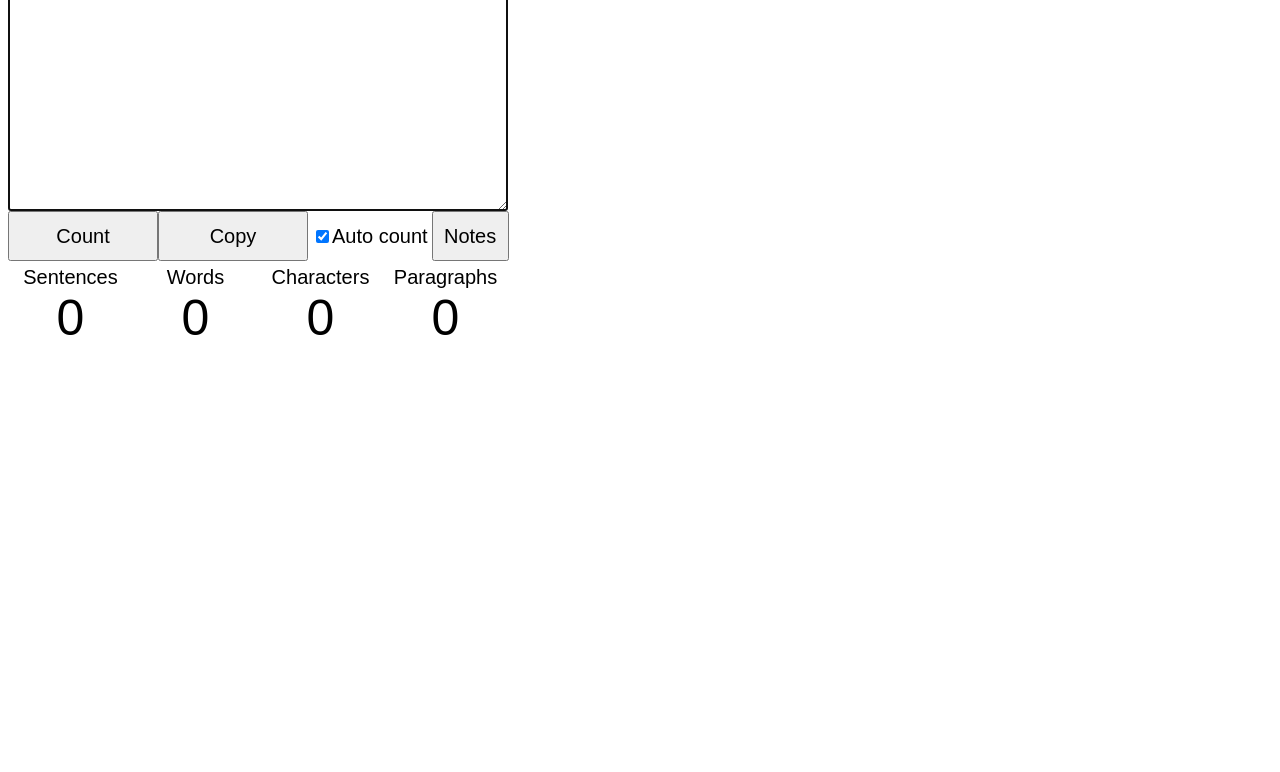
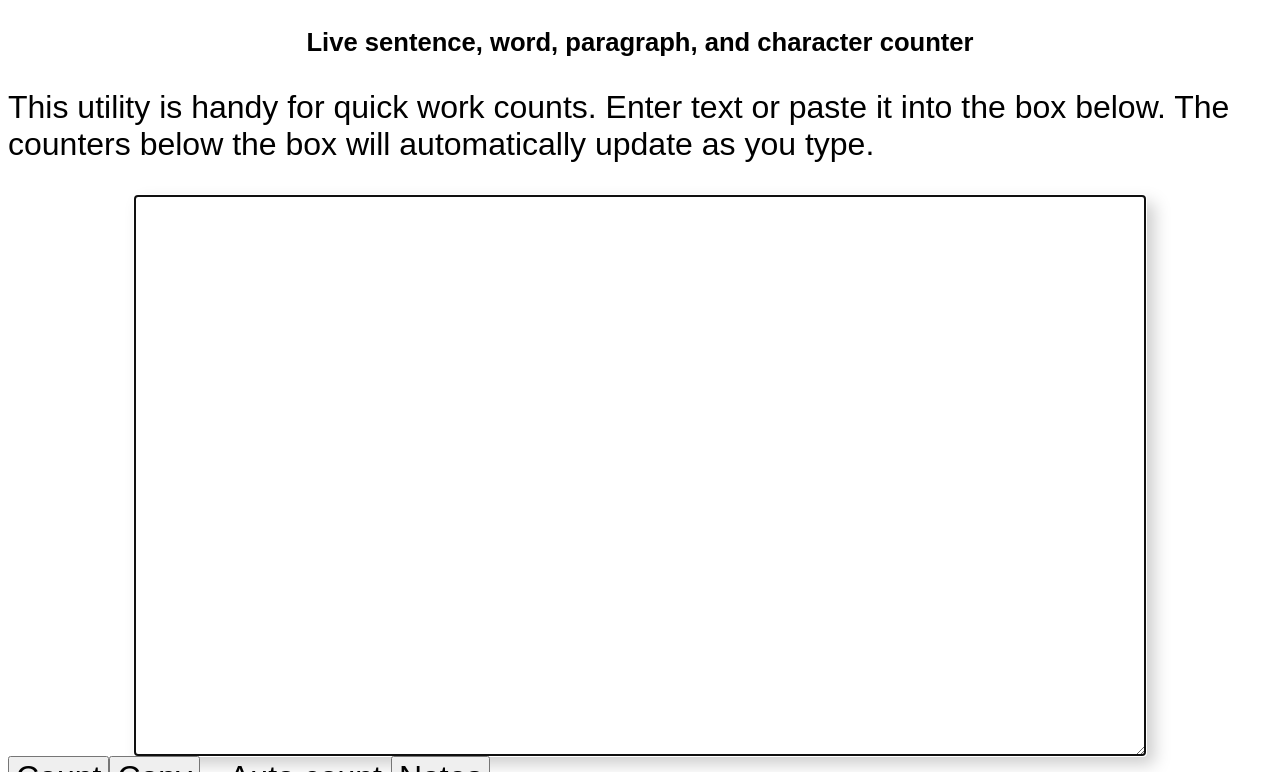
Before and after one commit to sirkoik/CountIt, a plain HTML site: page index.html in a window 1280 px wide. Shown: the part 97-869 px from the top of the page. Before the commit the page ends 800 px from the top, so only its background shows below. Drawn offline with Linux system fonts and the light colour scheme.

Commit message:
Added Titles, subtitles, and explainer blurbs. Removed notes from alert and placed it on page. Centered text box. Still need to style and align buttons.

```diff
--- a/index.html
+++ b/index.html
@@ -3,58 +3,18 @@
     <title>CountIt</title>
 
     <style>
-      button,
-      div,
-      input,
-      label {
-        font-size: 20px;
+      body {
+        font-size: 2em;
         font-family: sans-serif;
       }
 
-      button {
-        height: 50px;
-        font-size: 20px;
-        margin-bottom: 5px;
-
-        cursor: pointer;
+      h1.title {
+        text-align: center;
       }
 
-      #count {
-        width: 150px;
-      }
-
-      #copy {
-        width: 150px;
-      }
-
-      #notes {
-        width: 77px;
-      }
-
-      #text {
-        font-size: 150%;
-        width: 500px;
-        height: 300px;
-      }
-
-      .flex-container {
-        display: flex;
-        flex-direction: row;
-        flex-wrap: nowrap;
-
-        justify-content: center;
-
-        width: 500px;
-      }
-
-      .flex-container div {
-        width: 167px;
+      h2.subtitle {
         text-align: center;
-        transition: background-color 0.5s;
-      }
-
-      #output * {
-        font-size: 50px;
+        font-size: 80%;
       }
 
       @keyframes selectAnim {
@@ -69,6 +29,22 @@
         }
       }
 
+      .container {
+        width: 100%;
+        text-align: center;
+      }
+
+      input,
+      button,
+      textarea {
+        font-size: 2rem;
+      }
+
+      #text {
+        width: 80%;
+        box-shadow: 0.5rem 0.5rem 1rem #ccc;
+      }
+
       #select-indicator {
         animation: selectAnim 2s infinite;
         width: 500px;
@@ -80,8 +56,20 @@
   </head>
 
   <body>
-    <textarea id="text" autofocus></textarea><br />
+    <h1 class="title">CountIt</h1>
+    <h2 class="subtitle">
+      Live sentence, word, paragraph, and character counter
+    </h2>
+    <p>
+      This utility is handy for quick work counts. Enter text or paste it into
+      the box below. The counters below the box will automatically update as you
+      type.
+    </p>
 
+    <div class="container">
+      <textarea id="text" rows="15" autofocus></textarea>
+    </div>
+    <div>
       <button onclick="countIt(false)" id="count">Count</button
       ><button id="copy">Copy</button>
       <input type="checkbox" name="auto-count" id="auto-count" checked /><label
@@ -103,6 +91,22 @@
         <div id="paragraph-count" class="outputs">0</div>
       </div>
       <div id="select-indicator">&mdash; of selection &mdash;</div>
+    </div>
+
+    <h2 class="subtitle">Notes and Limitations</h2>
+    <ol>
+      <li>
+        The counter won't be accurate if a sentence contains acronyms or names
+        with periods. For instance, "J. D. Johnson" will count as three
+        sentences. "J.D. Johnson" will count as two.
+      </li>
+
+      <li>
+        A paragraph is a block of text. Paragraphs are separated by line breaks.
+      </li>
+
+      <li>The character count includes spaces.</li>
+    </ol>
 
     <script>
       const version = 'v0.3';
@@ -282,18 +286,6 @@
           $indicator.style.display = 'none';
         }
       }, 500);
-
-      function notes() {
-        notes = `CountIt by @sirkoik -- Important notes
-
-1. The sentence counter won't be accurate if a sentence contains acronyms or names with periods. For instance, "J. D. Johnson" will count as three sentences. "J.D. Johnson" will count as two.
-
-2. A paragraph is a block of text. Paragraphs are separated by line breaks.
-
-3. The character counter includes spaces.`;
-
-        alert(notes);
-      }
     </script>
   </body>
 </html>
```
Lines whose indentation alone changed are shown as unchanged.
